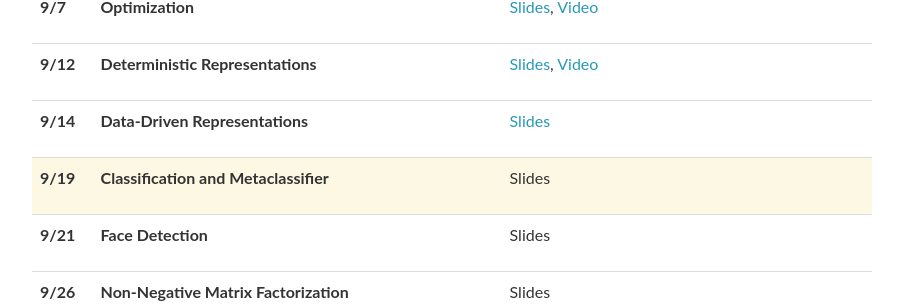
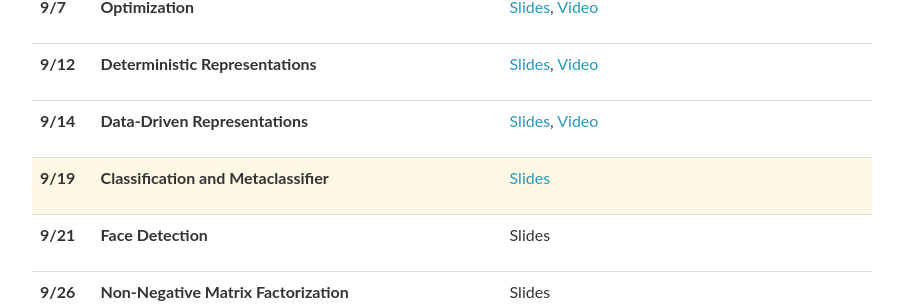
Before and after one commit to cmu-mlsp/cmu-11-755-website, a Jekyll site: the page built from fall2023/_pages/schedule.md, in a window 1280 px wide and 900 px high. Shown: the part 438-744 px from the top of the window, without its empty margins (188-1091 px from the left). Built offline with Jekyll 4.4.1, drawn with Linux system fonts in a browser that asks for light colours; nearby versions of some CDN libraries; comment, search, counter and statistics services are not loaded.

Commit message:
add lecture 7

```diff
--- a/_data/lectures_2023.yml
+++ b/_data/lectures_2023.yml
@@ -49,7 +49,7 @@
     <strong>Data-Driven Representations</strong>
   topics:
   lectures: >
-    <a href="https://piazza.com/class_profile/get_resource/lltl7rebh4r4p1/lmjetkvuesh78z">Slides</a>
+    <a href="https://piazza.com/class_profile/get_resource/lltl7rebh4r4p1/lmjetkvuesh78z">Slides</a>, <a href="https://youtu.be/cWnTn03SgfQ">Video</a>
   readings:
   Homeworks:
 
@@ -58,7 +58,7 @@
     <strong>Classification and Metaclassifier</strong>
   topics:
   lectures: >
-    Slides
+    <a href="https://piazza.com/class_profile/get_resource/lltl7rebh4r4p1/lmp221x0948496">Slides</a>
   readings:
   Homeworks:
 
```
